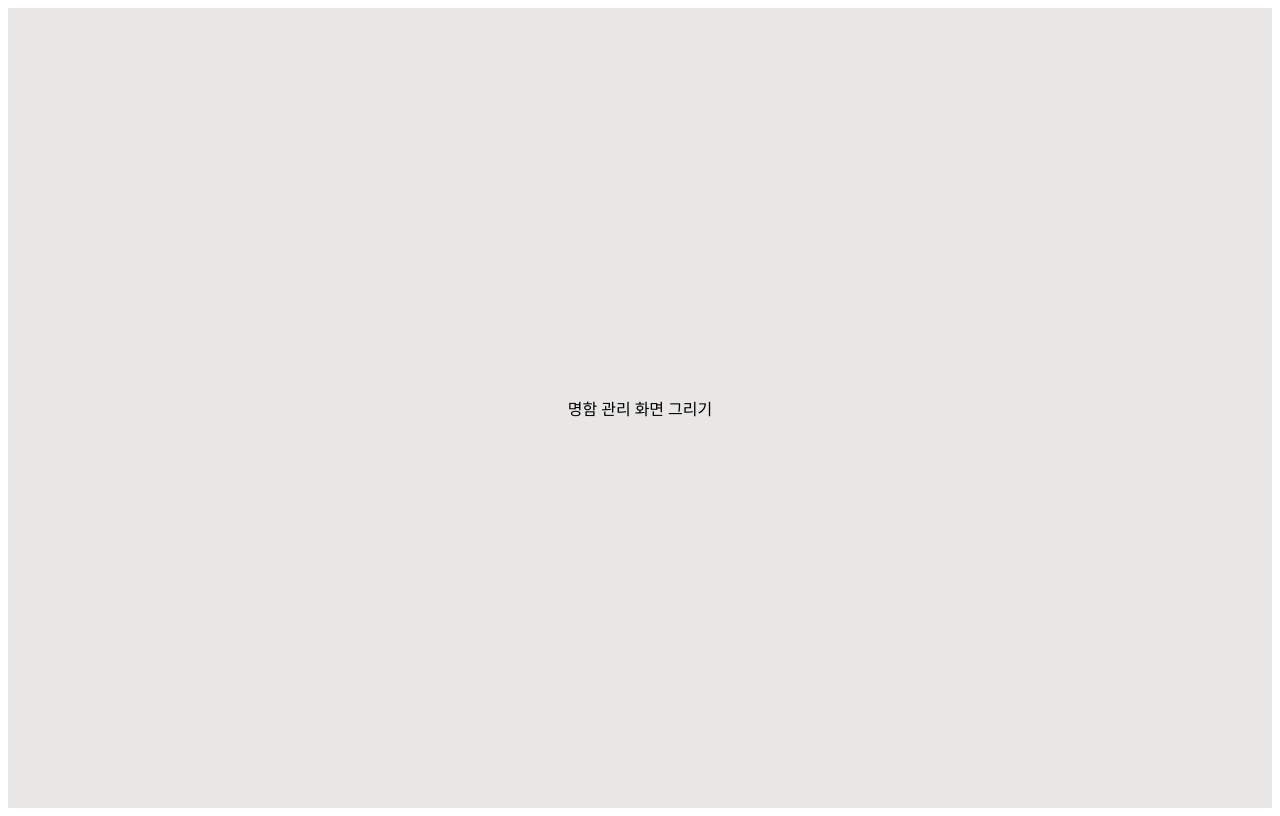
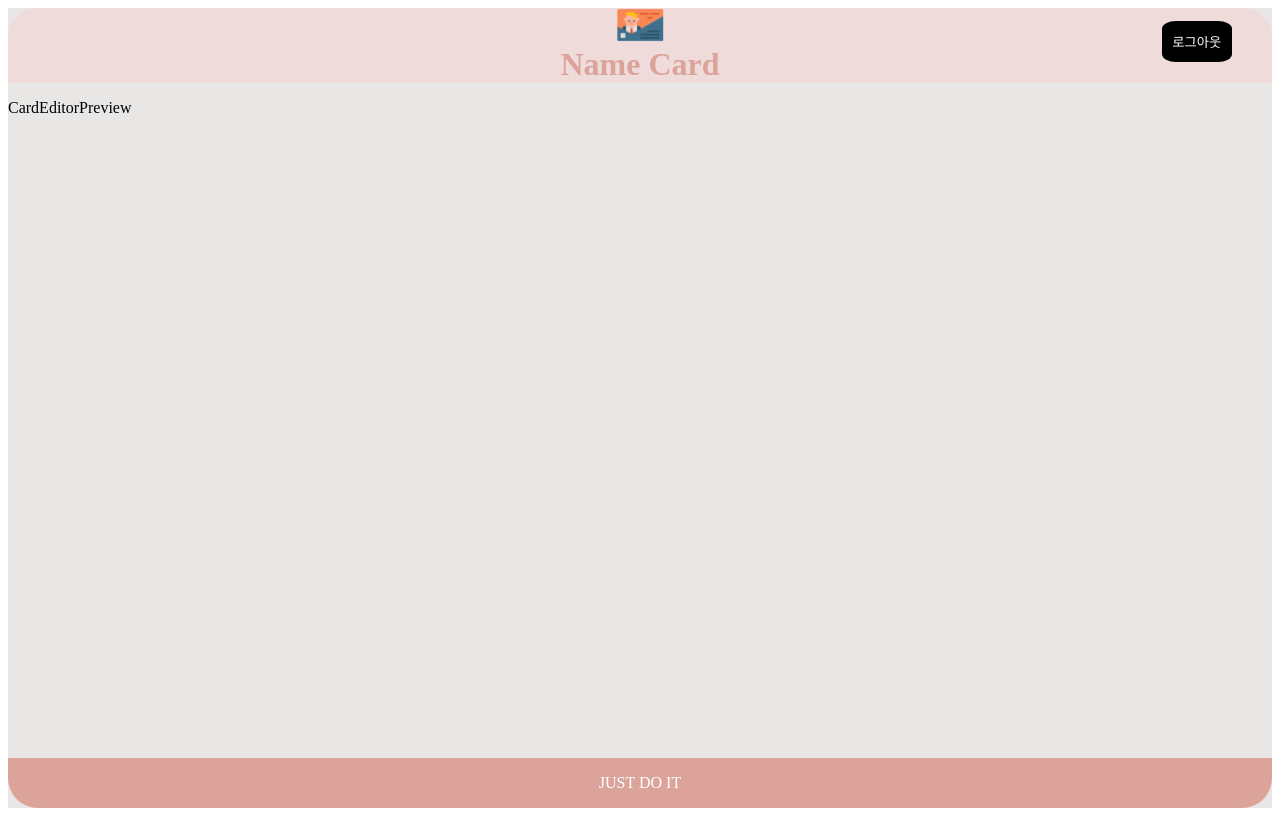
Before and after one commit to ckstjr-jdi/NameCard2025, a React (Create React App) app in the folder nameCard-step1/: page /maker in a window 1280 px wide. Built offline with nearby package versions, Linux system fonts and the light colour scheme; no server answers.

Commit message:
로그인,로그아웃 처리

```diff
--- a/nameCard-step1/src/App.jsx
+++ b/nameCard-step1/src/App.jsx
@@ -18,7 +18,7 @@ const App = () => {
       <AppDiv>
         <Routes>
           {/* 리액트 컴포넌트는 일급함수이다 */}
-          <Route path="/" element={<Login />}/>
+          <Route path="/" element={<Login/>}/>
           <Route path="/maker" element={<Maker />}/>
         </Routes>
       </AppDiv>
--- a/nameCard-step1/src/components/include/Header.jsx
+++ b/nameCard-step1/src/components/include/Header.jsx
@@ -26,10 +26,11 @@ const H1Title = styled.h1`
     margin: auto;
     color: #DBA39A;
 `
-const Header = () => {
+const Header = ({handleLogout}) => {
   return (
     <>
       <HeaderDiv>
+        {handleLogout && <BtnLogout onClick={handleLogout}>로그아웃</BtnLogout>}
         <Img src="/images/logo.png" alt="logo" />
         <div className={{margin: 'auto'}}>
           <H1Title>Name Card</H1Title>
--- a/nameCard-step1/src/components/pages/Login.jsx
+++ b/nameCard-step1/src/components/pages/Login.jsx
@@ -1,6 +1,9 @@
 import styled from "styled-components"
 import Header from "../include/Header"
 import Footer from "../include/Footer"
+import { useNavigate } from "react-router"
+import { useState } from "react"
+import { LoginWithGoogle } from "../../service/authApi"
 
 const LoginDiv = styled.div`
     width: 30em;
@@ -40,9 +43,25 @@ const BtnLogin = styled.button`
 
 
 const Login = () => {
-  const onLogin = () => {
-
+  const navigate = useNavigate()
+  const [uid, setUid] = useState();
+  const goToMaker = (uid) => {
+    navigate({
+      pathname: '/maker',
+      state: {id:uid}
+    })
   }
+  const handleLogin = async() => {
+    try {
+      const user = await LoginWithGoogle()
+      console.log("로그인 성공 : ",user.uid, user.email)
+      if(user.uid) {
+        goToMaker(user.uid)
+      }
+    } catch (error) {
+      console.log("로그인 실패 : ", error)
+    }
+  }//end of handle
   return (
     <>
       <LoginDiv>
@@ -51,10 +70,10 @@ const Login = () => {
           <h1>Login</h1>
           <ListUl>
             <ItemLi>
-              <BtnLogin onClick={onLogin}>Google</BtnLogin>
+              <BtnLogin onClick={handleLogin}>Google</BtnLogin>
             </ItemLi>
             <ItemLi>
-              <BtnLogin onClick={onLogin}>Github</BtnLogin>
+              <BtnLogin onClick={handleLogin}>Github</BtnLogin>
             </ItemLi>
           </ListUl>
         </Section>
--- a/nameCard-step1/src/components/pages/Maker.jsx
+++ b/nameCard-step1/src/components/pages/Maker.jsx
@@ -1,10 +1,41 @@
-import React from 'react'
+import styled from "styled-components"
+import Header from "../include/Header"
+import Footer from "../include/Footer"
+import { useNavigate } from "react-router"
+import { Logout } from "../../service/authApi"
+
+
+const MarkerDiv = styled.div`
+    width: 100%;
+    height: 100%;
+    max-width: 80rem;
+    display: flex;
+    flex-direction: column;
+    background-color: makerWhite;
+`
+const ContainerDiv = styled.div`
+  display: flex;
+  flex: 1; /* 중간에 여백을 가득채우도록 1을 준다 */
+  min-height: 0;
+`
 
 const Maker = () => {
+  const navigate = useNavigate()
+  const handleLogout = async() => {
+    await Logout()
+    //로그아웃이 되고 나면 처음 화면으로 간다.
+    navigate('/')
+  }
+
   return (
-    <div>
-      명함 관리 화면 그리기
-    </div>
+    <MarkerDiv>
+      <Header handleLogout={handleLogout} />
+      <ContainerDiv>
+        <p>CardEditor</p>
+        <p>Preview</p>
+      </ContainerDiv>
+      <Footer />
+    </MarkerDiv>
   )
 }
 
--- a/nameCard-step1/src/index.js
+++ b/nameCard-step1/src/index.js
@@ -1,8 +1,10 @@
 import ReactDOM from 'react-dom/client';
 import App from './App';
 import { BrowserRouter } from 'react-router';
+import { auth } from './service/authApi';
 //publick>index.html <div> 위치 파악
 const root = ReactDOM.createRoot(document.getElementById('root'));
+console.log(auth)
 root.render(
   <>
     <BrowserRouter>
--- /dev/null
+++ b/nameCard-step1/src/service/authApi.js
@@ -0,0 +1,26 @@
+import { getAuth, GithubAuthProvider, GoogleAuthProvider, onAuthStateChanged, signInWithPopup, signOut } from "firebase/auth";
+import { app } from "./firebase";
+
+// auth 인스턴스는 앱에서 1개만 쓰는 것이 일반적임
+export const auth = getAuth(app)
+export const googleProvider = new GoogleAuthProvider();
+export const githubProvider = new GithubAuthProvider();
+
+// 로그인
+// 3000번 서버에서 구글 서버에 요청하기
+export const LoginWithGoogle = async() => {
+  const result = await signInWithPopup(auth, googleProvider)
+  return result.user
+}
+
+// 로그아웃
+export const Logout = async() => {
+  await signOut(auth)
+}
+
+// 인증 상태 변화 감지(구독)
+export const subscribeAuthChange = (callback) => {
+  //callback(user) 형태로 호출됨(로그인/로그아웃 변화)
+  const unsubscribe = onAuthStateChanged(auth, callback)
+  return unsubscribe
+}
--- /dev/null
+++ b/nameCard-step1/src/service/firebase.js
@@ -0,0 +1,12 @@
+import { initializeApp } from "firebase/app";
+
+const firebaseConfig = {
+  apiKey: process.env.REACT_APP_FS_APIKEY,
+  authDomain: process.env.REACT_APP_FS_AUTHDOMAIN,
+  projectId: process.env.REACT_APP_FS_PROJECTID,
+  storageBucket: process.env.REACT_APP_FS_STORACEBUCKET,
+  messagingSenderId: process.env.REACT_APP_FS_MESSAGINGSENDERID,
+  appId: process.env.REACT_APP_FS_APPID
+};
+
+export const app = initializeApp(firebaseConfig);
```
Also changed, not shown: 1 other file (tests, documents, lock files or other folders).
